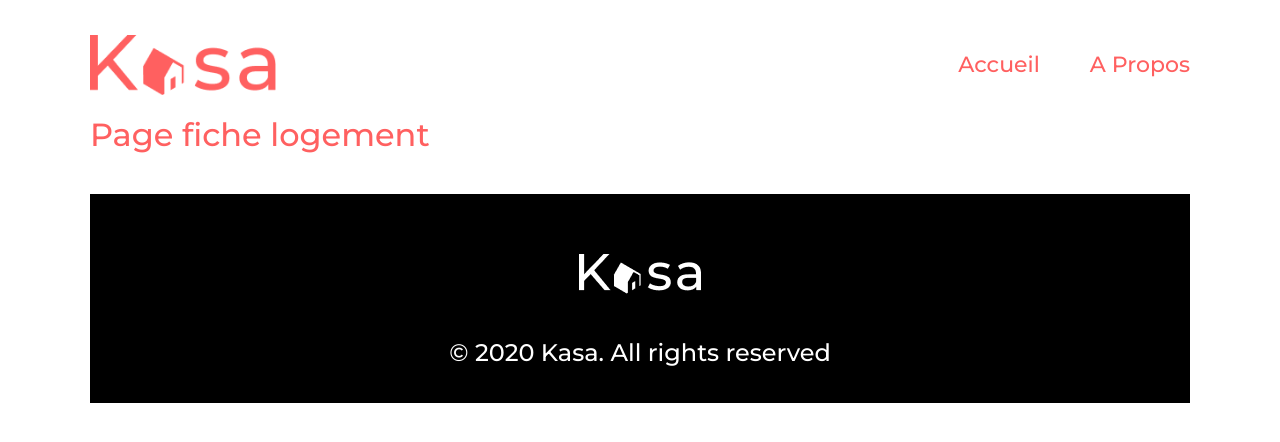
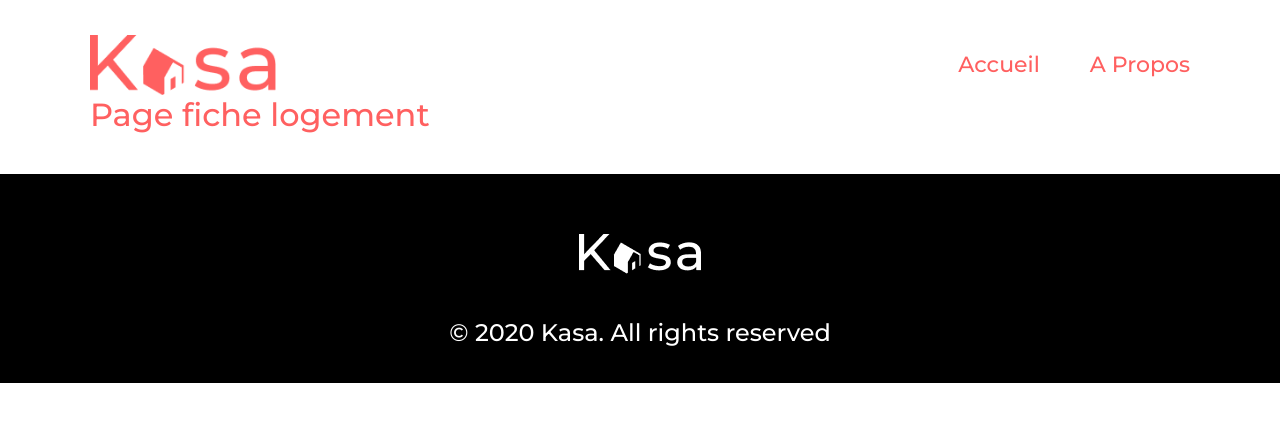
Before and after one commit to karinbaldisseri/P7-Kasa, a React (Vite) app: page /accommodation/0979876d in a window 1280 px wide. Shown: the top 442 px of the page. Built offline with nearby package versions, Linux system fonts and the light colour scheme.

Commit message:
Clean up code and fix mistakes

```diff
--- a/src/components/cards/cards.scss
+++ b/src/components/cards/cards.scss
@@ -14,7 +14,6 @@ $primary-color: #FF6060;
         z-index: 0;
         background-color: $primary-color;
         width: 30%;
-        //width: 300px;
         height: 300px;
         border-radius: 10px;
         &:hover {
--- a/src/components/collapse/index.jsx
+++ b/src/components/collapse/index.jsx
@@ -2,7 +2,6 @@ import PropTypes from "prop-types";
 import { useState } from "react";
 import { FaChevronUp, FaChevronDown } from "react-icons/fa";
 import "./collapse.scss";
-// import OpenedArrow from "../../assets/opened_arrow.png";
 
 function Collapse({ header, content }) {
   const [expand, setExpand] = useState(false);
--- a/src/components/header/header.scss
+++ b/src/components/header/header.scss
@@ -9,10 +9,9 @@ header {
     nav ul {
         display: flex;
         li {
-            list-style: none;
             margin-left: 50px;
             &:hover {
-              transform: scale(1.2);
+              transform: scale(1.1);
             }
             a {
                 font-size: 22px;
--- a/src/index.scss
+++ b/src/index.scss
@@ -18,5 +18,9 @@ $primary-color: #FF6060;
 }
 
 body {
-    margin: 35px 90px;
+    margin-top: 35px;
 }
+
+header, main {
+    margin: 0 90px 0 90px;
+}
--- a/src/main.jsx
+++ b/src/main.jsx
@@ -6,7 +6,9 @@ import App from "./App";
 import "./index.scss";
 
 ReactDOM.createRoot(document.getElementById("root")).render(
-  <BrowserRouter>
-    <App />
-  </BrowserRouter>
+  <React.StrictMode>
+    <BrowserRouter>
+      <App />
+    </BrowserRouter>
+  </React.StrictMode>
 );
--- a/src/pages/about/index.jsx
+++ b/src/pages/about/index.jsx
@@ -4,7 +4,7 @@ import Collapse from "../../components/collapse";
 
 export default function About() {
   return (
-    <>
+    <main>
       <Banner>
         <img src={AboutBannerImg} alt="paysage montagneux" />
       </Banner>
@@ -16,6 +16,6 @@ export default function About() {
           gravida sapien eu imperdiet posuere. Nullam sed massa at sapien
           bibendum accumsan."
       />
-    </>
+    </main>
   );
 }
--- a/src/pages/accommodation/index.jsx
+++ b/src/pages/accommodation/index.jsx
@@ -1,7 +1,7 @@
 export default function Accommodation() {
   return (
-    <div>
+    <main>
       <h1>Page fiche logement</h1>
-    </div>
+    </main>
   );
 }
--- a/src/pages/error/index.jsx
+++ b/src/pages/error/index.jsx
@@ -3,10 +3,12 @@ import "./error.scss";
 
 export default function Error() {
   return (
-    <section className="errorSection">
-      <h1>404</h1>
-      <h2>Oups! La page que vous demandez n'existe pas.</h2>
-      <Link to="/">Retourner sur la page d'accueil</Link>
-    </section>
+    <main>
+      <section className="errorSection">
+        <h1>404</h1>
+        <h2>Oups! La page que vous demandez n'existe pas.</h2>
+        <Link to="/">Retourner sur la page d'accueil</Link>
+      </section>
+    </main>
   );
 }
--- a/src/pages/home/index.jsx
+++ b/src/pages/home/index.jsx
@@ -4,7 +4,7 @@ import Cards from "../../components/cards";
 
 export default function Home() {
   return (
-    <>
+    <main>
       <Banner>
         <>
           <img src={HomeBannerImg} alt="paysage côtier" />
@@ -12,6 +12,6 @@ export default function Home() {
         </>
       </Banner>
       <Cards />
-    </>
+    </main>
   );
 }
```
Also changed, not shown: src/assets/closed_arrow.png (deleted), src/assets/opened_arrow.png (deleted).
